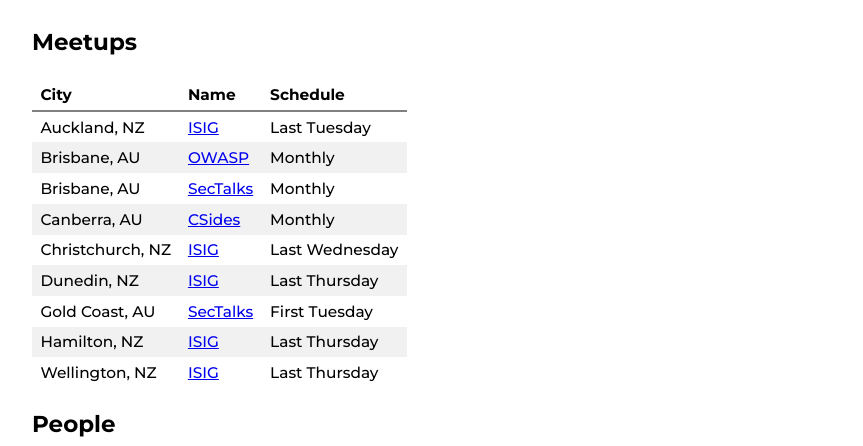
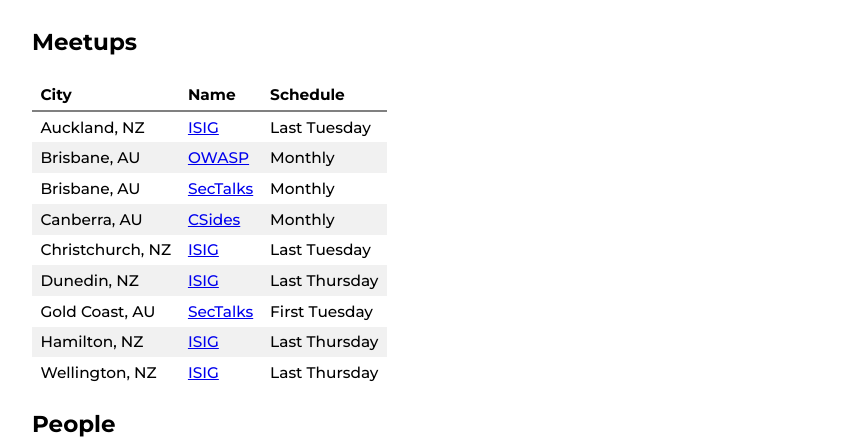
Before and after one commit to nzkarit/downundercons, a Jekyll site: the page built from index.markdown, in a window 1280 px wide. Shown: the part 1159-1605 px from the top of the page, without its empty margins (208-1071 px from the left). Built offline with Jekyll 4.4.1, drawn with Linux system fonts in a browser that asks for light colours.

Commit message:
Change to last Tuesday of the month

```diff
--- a/index.markdown
+++ b/index.markdown
@@ -41,7 +41,7 @@ These are a list of hacker/infosec cons and meetups in the NZ and Aussie Area.
 | Brisbane, AU | [OWASP](https://www.meetup.com/brisbane-owasp-meetup-group/) | Monthly |
 | Brisbane, AU | [SecTalks](https://www.meetup.com/SecTalks-Brisbane/) | Monthly |
 | Canberra, AU | [CSides](https://www.bsidesau.com.au/csides.html) | Monthly |
-| Christchurch, NZ | [ISIG](https://www.meetup.com/isig-christchurch-nz/) | Last Wednesday |
+| Christchurch, NZ | [ISIG](https://www.meetup.com/isig-christchurch-nz/) | Last Tuesday |
 | Dunedin, NZ | [ISIG](https://isig.org.nz/) | Last Thursday |
 | Gold Coast, AU | [SecTalks](https://www.meetup.com/sectalks-goldcoast/) | First Tuesday |
 | Hamilton, NZ | [ISIG](https://isig.org.nz/) | Last Thursday |
```
